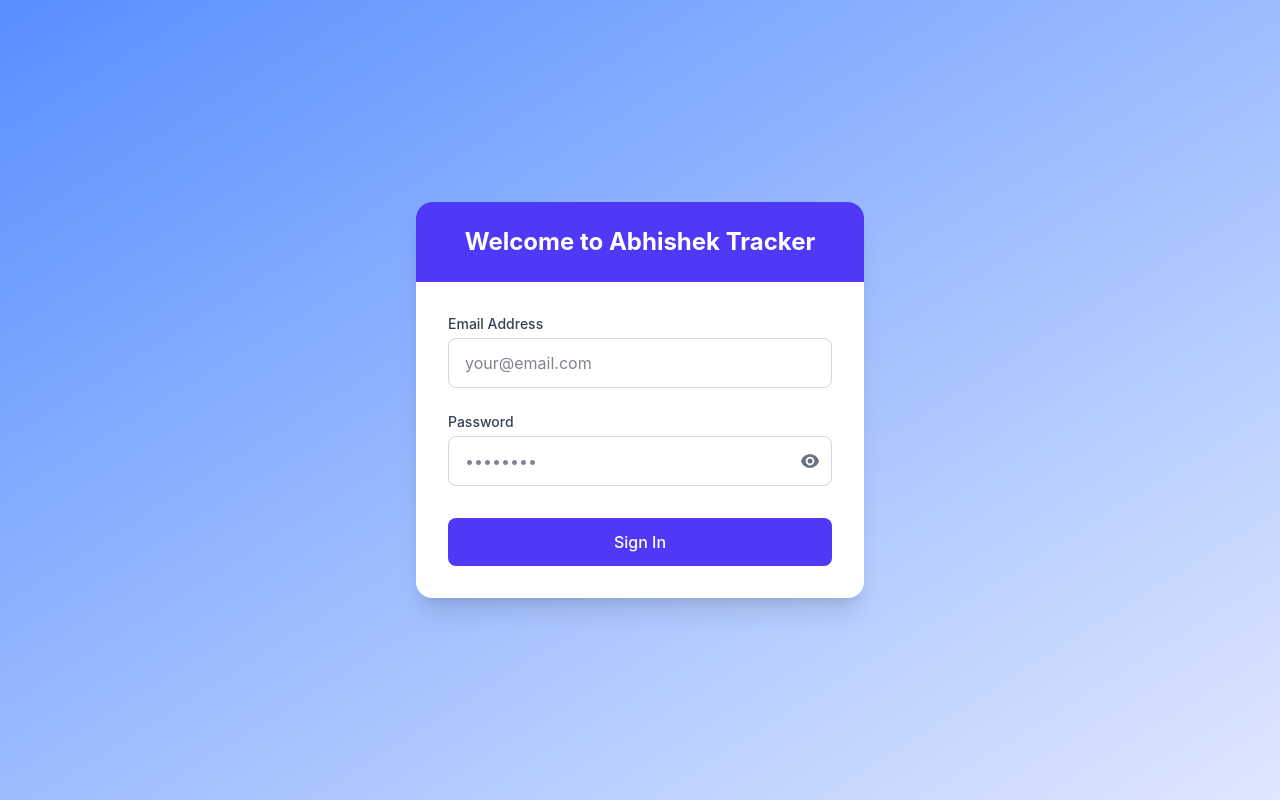
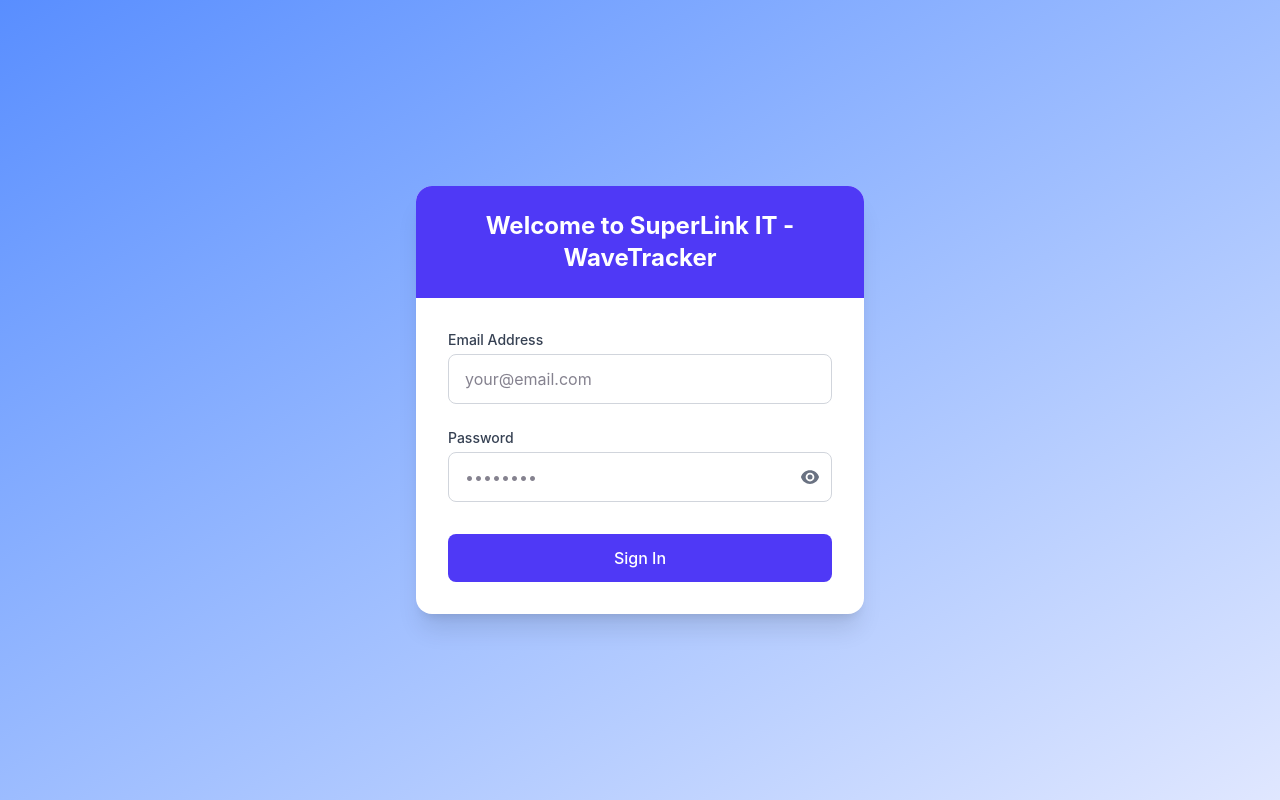
Before and after one commit to Jaisilan7565/WaveTrack, a React (Vite) app in the folder frontend/: page /#/login in a window 1280 px wide. Built offline with nearby package versions, Linux system fonts and the light colour scheme; no server answers.

Commit message:
name fix to superLink

```diff
--- a/frontend/src/pages/Auth/LoginPage.jsx
+++ b/frontend/src/pages/Auth/LoginPage.jsx
@@ -80,7 +80,7 @@
           {/* Decorative header */}
           <div className="bg-indigo-600 py-6 px-8">
             <h1 className="text-2xl font-bold text-white text-center">
-              Welcome to Abhishek Tracker
+              Welcome to SuperLink IT - WaveTracker
             </h1>
           </div>
 
```
Also changed, not shown: 1 other file (tests, documents, lock files or other folders).
